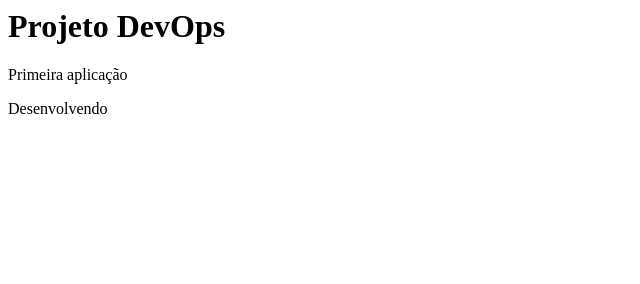
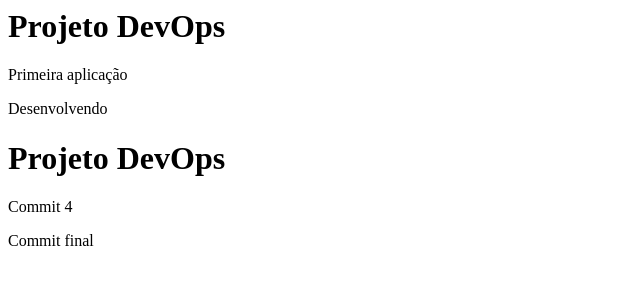
Before and after one commit to Keven-Freitas/projeto-devops, a plain HTML site: page index.html in a window 1280 px wide. Shown: the whole page, without its empty margins (0-640 px from the left). Drawn offline with Linux system fonts and the light colour scheme.

```diff
--- a/index.html
+++ b/index.html
@@ -2,3 +2,9 @@
 <p>Primeira aplicação</p>
 
 <p>Desenvolvendo</p>
+
+<h1>Projeto DevOps</h1>
+
+<p>Commit 4</p>
+
+<p>Commit final</p>
```
Also changed, not shown: .github/workflows/ci-cd.yml (added).
